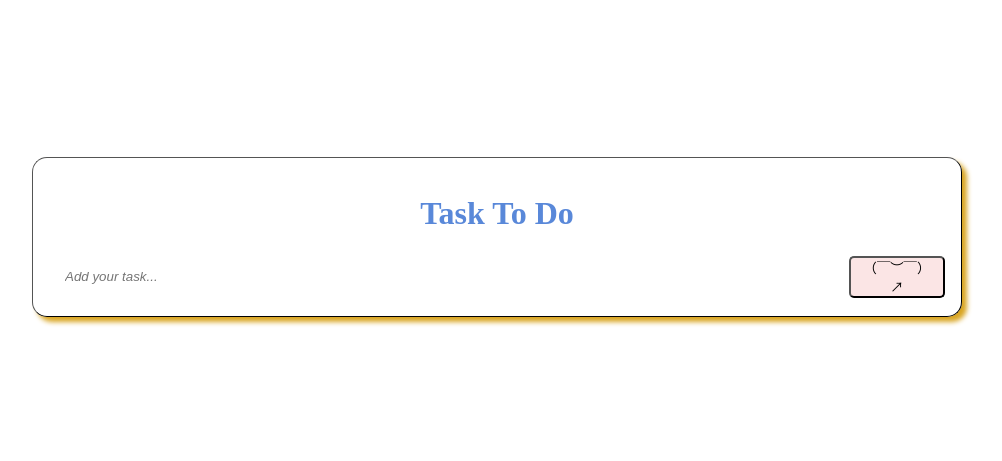
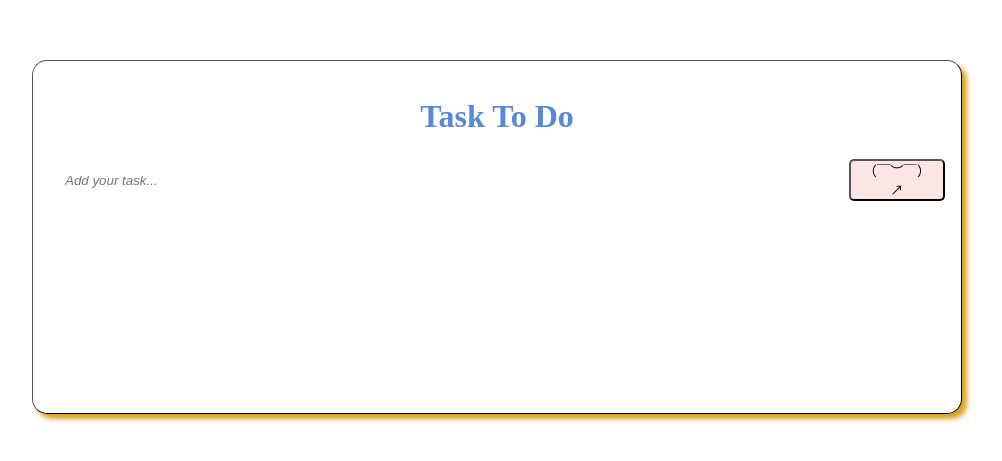
Before and after one commit to PowerLevel9000/react-to-do, a React (Create React App) app: page / in a window 1280 px wide. Shown: the part 163-624 px from the top of the page, without its empty margins (143-1145 px from the left). Built offline with nearby package versions, Linux system fonts and the light colour scheme.

Commit message:
linter errors

```diff
--- a/src/App.css
+++ b/src/App.css
@@ -45,6 +45,7 @@ body {
   animation-name: boxing;
   animation-duration: 1s;
   animation-iteration-count: infinite;
+  min-height: 40vh;
 }
 
 .strike {
--- a/src/components/ToDo.jsx
+++ b/src/components/ToDo.jsx
@@ -40,7 +40,7 @@ export default class ToDo extends Component {
     const { input, todos } = this.state;
     const newTodo = {
       id: Date.now(),
-      task: input,
+      task: input.length === 0 ? "you didn't add any task ¬_¬" : input,
       completed: false,
     };
     const updatedTodos = [...todos, newTodo];
```
